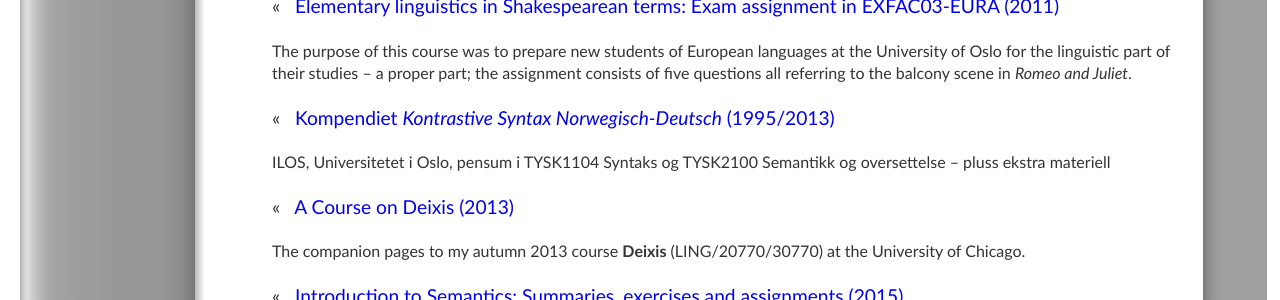
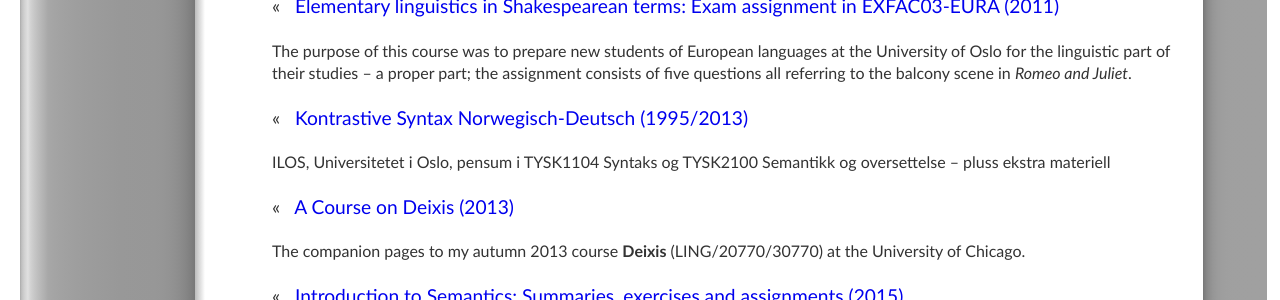
Before and after one commit to kjelljs/kjelljs.github.io, a Jekyll site: the page built from courses/index.html, in a window 1280 px wide and 1209 px high. Shown: the part 590-890 px from the top of the window. Built offline with Jekyll 4.4.1, drawn with Linux system fonts in a browser that asks for light colours.

Commit message:
Update index.html

```diff
--- a/courses/index.html
+++ b/courses/index.html
@@ -35,7 +35,7 @@ figcaption {
 	<p>Rapport om Tverrfaglig hovedoppgavekurs for hovedfagsstudenter i språk: <b>Innsamling, avgrensing og bearbeiding av språklige data</b></p>
 <li id="blogposts">&laquo; &nbsp; <a href="/courses/juliet.html">Elementary linguistics in Shakespearean terms: Exam assignment in EXFAC03-EURA (2011)</a></li>
 	<p>The purpose of this course was to prepare new students of European languages at the University of Oslo for the linguistic part of their studies – a proper part; the assignment consists of five questions all referring to the balcony scene in <i>Romeo and Juliet</i>.</p>
-<li id="blogposts">&laquo; &nbsp; <a href="/courses/kontrast/index.html">Kompendiet <i>Kontrastive Syntax Norwegisch-Deutsch</i> (1995/2013)</a></li>
+<li id="blogposts">&laquo; &nbsp; <a href="/courses/kontrast/index.html">Kontrastive Syntax Norwegisch-Deutsch (1995/2013)</a></li>
 	<p>ILOS, Universitetet i Oslo, pensum i TYSK1104 Syntaks og TYSK2100 Semantikk og oversettelse – pluss ekstra materiell</p>
 <li id="blogposts">&laquo; &nbsp; <a href="/courses/deixis.html">A Course on Deixis (2013)</a></li>
 	<p>The companion pages to my autumn 2013 course <b>Deixis</b> (LING/20770/30770) at the University of Chicago.</p>
```
